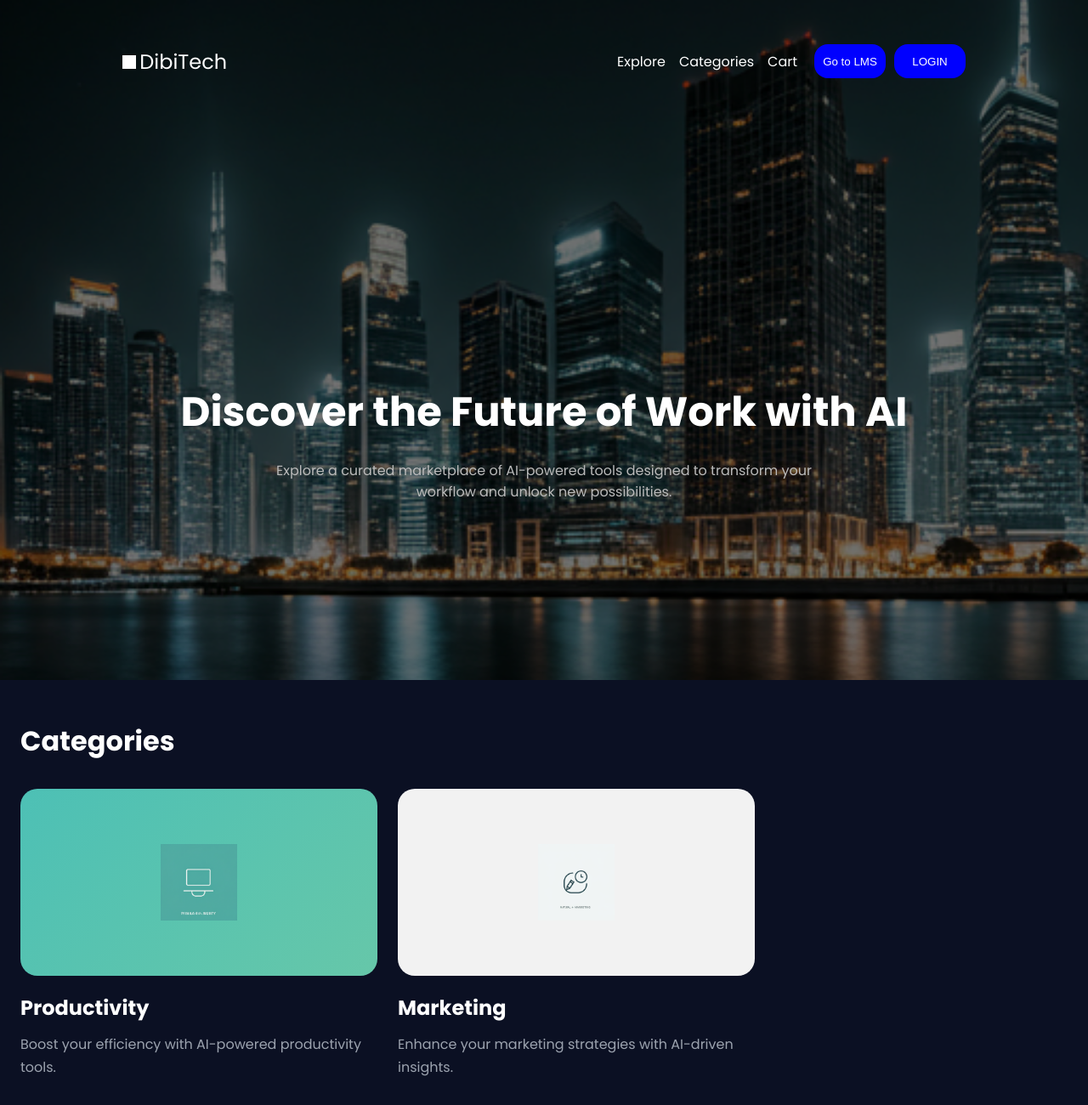
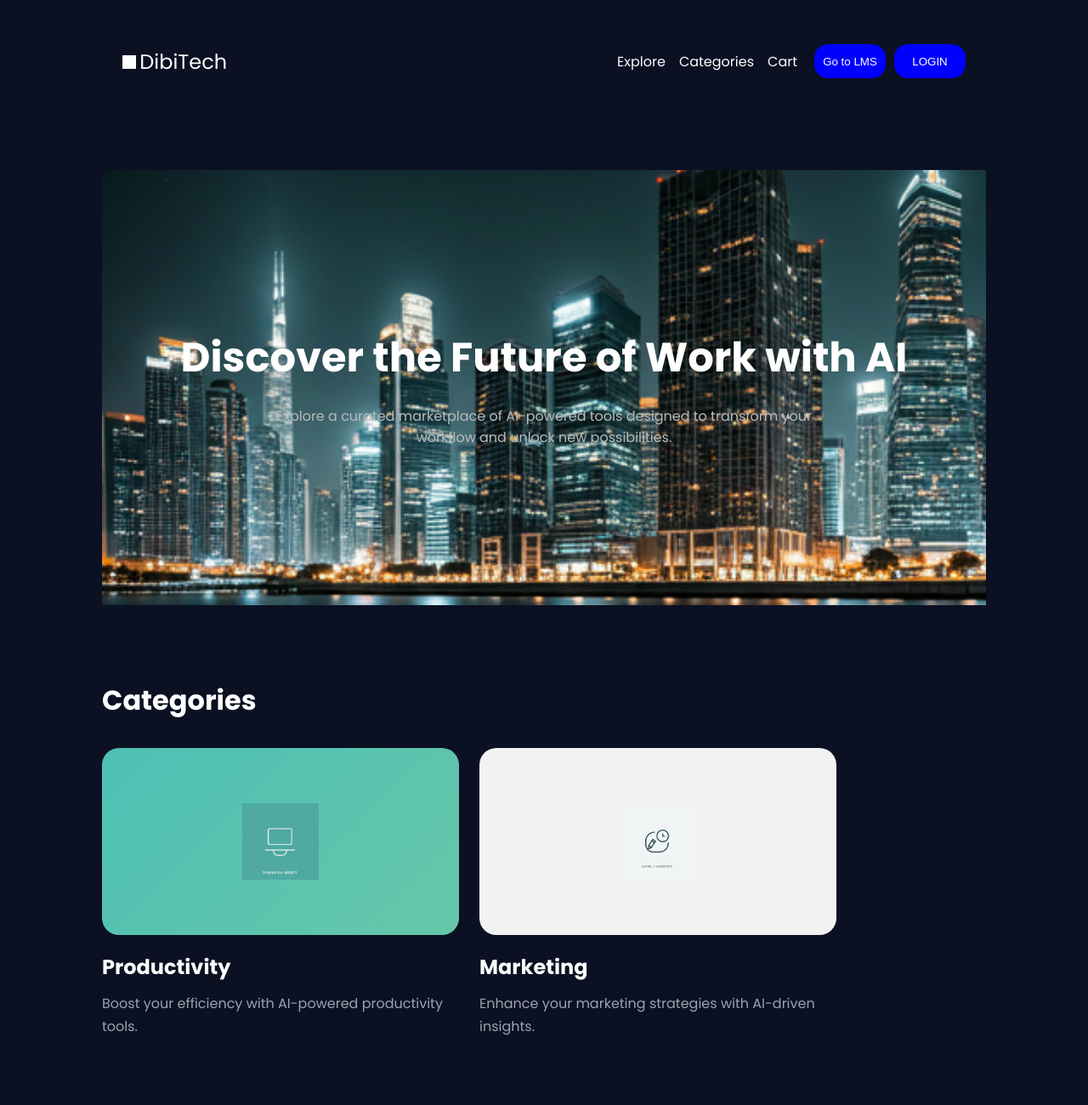
Before and after one commit to maman1000/digital-marketplace, a website: page index.html in a window 1280 px wide. Shown: the top 1300 px of the page at 85% size. Drawn offline with Linux system fonts and the light colour scheme.

Commit message:
Merapikan tampilan

```diff
--- a/input.css
+++ b/input.css
@@ -1,4 +1,3 @@
-@import "tailwindcss";
 @import "tailwindcss";
 @import url("https://fonts.googleapis.com/css2?family=Poppins:ital,wght@0,100;0,200;0,300;0,400;0,500;0,600;0,700;0,800;0,900;1,100;1,200;1,300;1,400;1,500;1,600;1,700;1,800;1,900&display=swap");
 
--- a/style.css
+++ b/style.css
@@ -20,12 +20,17 @@ body {
   font-family: "Gilroy", "Poppins", sans-serif;
 }
 
-.hero-container {
+/* .hero-container {
   background-image: url("./assets/images/background3.png");
   height: 800px;
   background-size: cover;
   background-position: center;
   background-repeat: no-repeat;
+  padding: 24px 12px;
+  position: relative;
+} */
+
+.hero-container {
   padding: 24px 12px;
   position: relative;
 }
@@ -35,7 +40,9 @@ body {
   position: absolute;
   inset: 0;
 
-  background: rgba(0, 0, 0, 0.55);
+  /* background: rgba(0, 0, 0, 0.55); */
+  background-color: #0b1023;
+  z-index: -1;
 }
 
 .logo a {
@@ -101,13 +108,26 @@ body {
 
 /* Hero section */
 
-#hero {
+/* #hero {
   margin-top: 60px;
   color: white;
   position: relative;
-  /* height: 100%; */
   min-height: 80vh;
   z-index: 1;
+} */
+
+#hero {
+  background-image: url("./assets/images/background3.png");
+  background-size: cover;
+  background-position: center;
+  background-repeat: no-repeat;
+
+  /* min-height: 700px; */
+  height: 512px;
+
+  position: relative;
+  color: white;
+  background-color: #0b1023;
 }
 
 .content {
@@ -127,10 +147,16 @@ body {
   gap: 20px;
 }
 
+#categories,
+#featured-product,
+#trending {
+  padding: 48px 12px;
+}
+
 #categories {
   /* background-color: #070b1d; */
   background-color: #0b1023;
-  padding: 48px 24px;
+  z-index: 10;
 }
 
 .categories-title {
@@ -187,7 +213,6 @@ body {
 #featured-product {
   /* background-color: #070b1d; */
   background-color: #0b1023;
-  padding: 48px 24px;
   position: relative;
 }
 
@@ -253,7 +278,6 @@ body {
 
 #trending {
   background-color: #0b1023;
-  padding: 48px 24px;
 }
 
 .trending-image {
@@ -334,7 +358,15 @@ body {
   .hero-container {
     padding: 40px 120px;
 
-    min-height: 100vh;
+    /* min-height: 100vh; */
+    min-height: 512px;
+  }
+
+  #categories,
+  #featured-product,
+  #trending {
+    padding-left: 120px;
+    padding-right: 120px;
   }
 
   .nav-right {
```
Also changed, not shown: DibiEdu.html (+14 -12 lines), index.html (+0 -1 lines).
